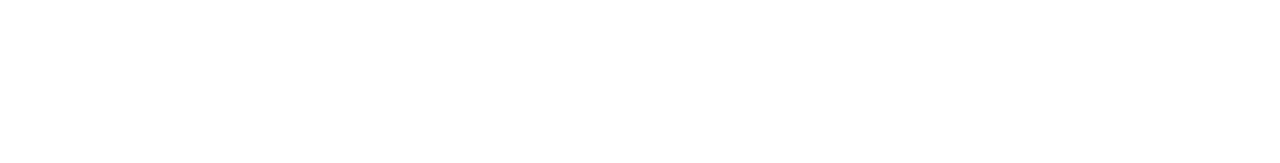
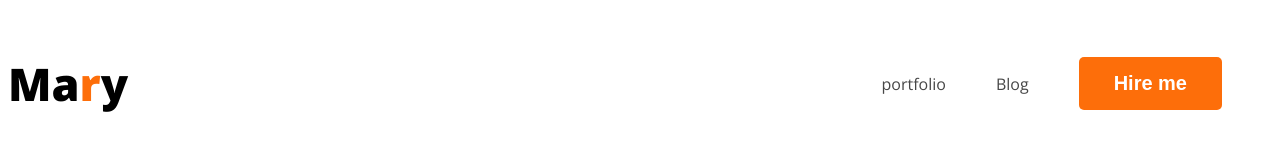
Before and after one commit to fariyadiya22/web-developer-portfolio, a plain HTML site: page index.html in a window 1280 px wide. Drawn offline with nearby package versions, Linux system fonts and the light colour scheme.

Commit message:
added nav

```diff
--- a/index.html
+++ b/index.html
@@ -4,10 +4,24 @@
     <meta charset="UTF-8">
     <meta name="viewport" content="width=device-width, initial-scale=1.0">
     <title>Web developer portfolio</title>
+
+    <link rel="preconnect" href="https://fonts.googleapis.com">
+<link rel="preconnect" href="https://fonts.gstatic.com" crossorigin>
+<link href="https://fonts.googleapis.com/css2?family=Open+Sans:wght@400;700;800&display=swap" rel="stylesheet">
+
+
+    <link rel="stylesheet" href="styles/portfolio.css">
 </head>
 <body>
     <header>
-
+<nav>
+     <h3 class="nav-title">Ma<span class="text-primary">r</span>y</h3>
+     <ul>
+        <li><a href="">portfolio</a></li>
+        <li><a href="">Blog</a></li>
+        <li><button class="btn-primary">Hire me</button></li>
+     </ul>
+</nav>
     </header>
     <main>
 
--- /dev/null
+++ b/styles/portfolio.css
@@ -0,0 +1,42 @@
+/* common shared styles */
+body{
+    font-family: 'Open Sans', sans-serif;
+}
+/* nav related styles */
+nav{
+    display: flex;
+    justify-content: space-between;
+    align-items:center;
+}
+.text-primary{
+    color: #FD6E0A;
+}
+
+.btn-primary{
+    border-radius: 5px;
+    background-color: #FD6E0A;
+    border: 0;
+    color: white;
+    font-size: 20px;
+    font-weight: 700;
+    padding: 15px 35px;
+}
+
+.nav-title{
+    color: black;
+    font-size: 45px;
+    font-weight: 800;
+}
+
+nav > ul{
+    display: flex;
+    align-items: center;
+}
+nav li {
+    list-style: none;
+    margin-right: 50px;
+}
+nav a {
+    text-decoration: none;
+    color: #474747;
+}
```
